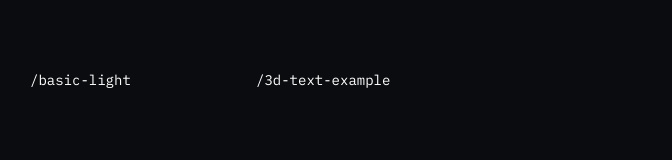
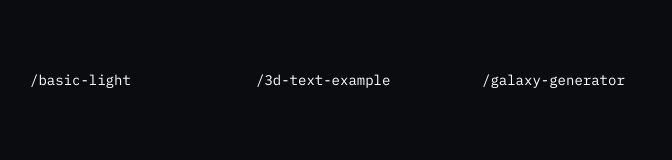
Before and after one commit to destructo570/webgl-experiments, a Next.js app: page / in a window 1280 px wide. Shown: the part 354-514 px from the top of the page, without its empty margins (162-834 px from the left). Built offline with nearby package versions, Linux system fonts and the light colour scheme.

Commit message:
feat: add galaxy generator

```diff
--- a/constant/routes.js
+++ b/constant/routes.js
@@ -14,4 +14,9 @@ export const ROUTES = [
     route: "3d-text-example",
     category: CATEGORY.PLAYGROUND,
   },
+  {
+    title: "Galaxy generator",
+    route: "galaxy-generator",
+    category: CATEGORY.PLAYGROUND,
+  },
 ];
```
